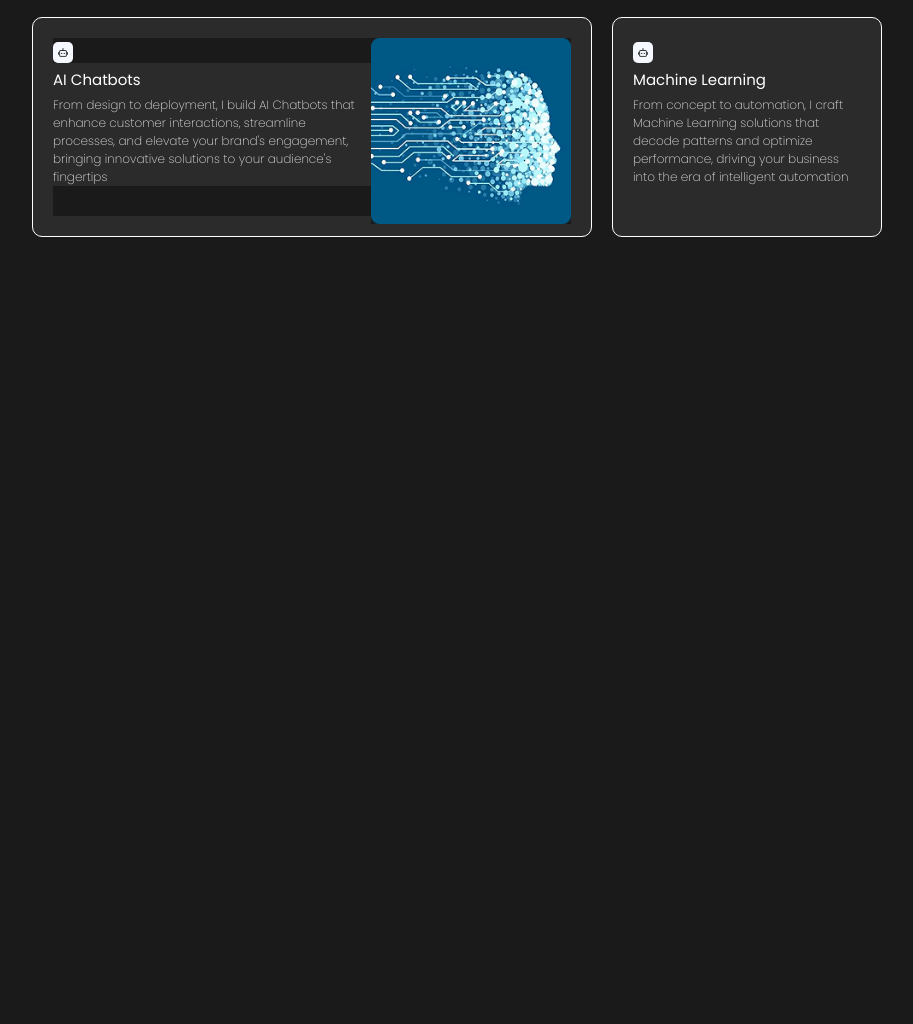
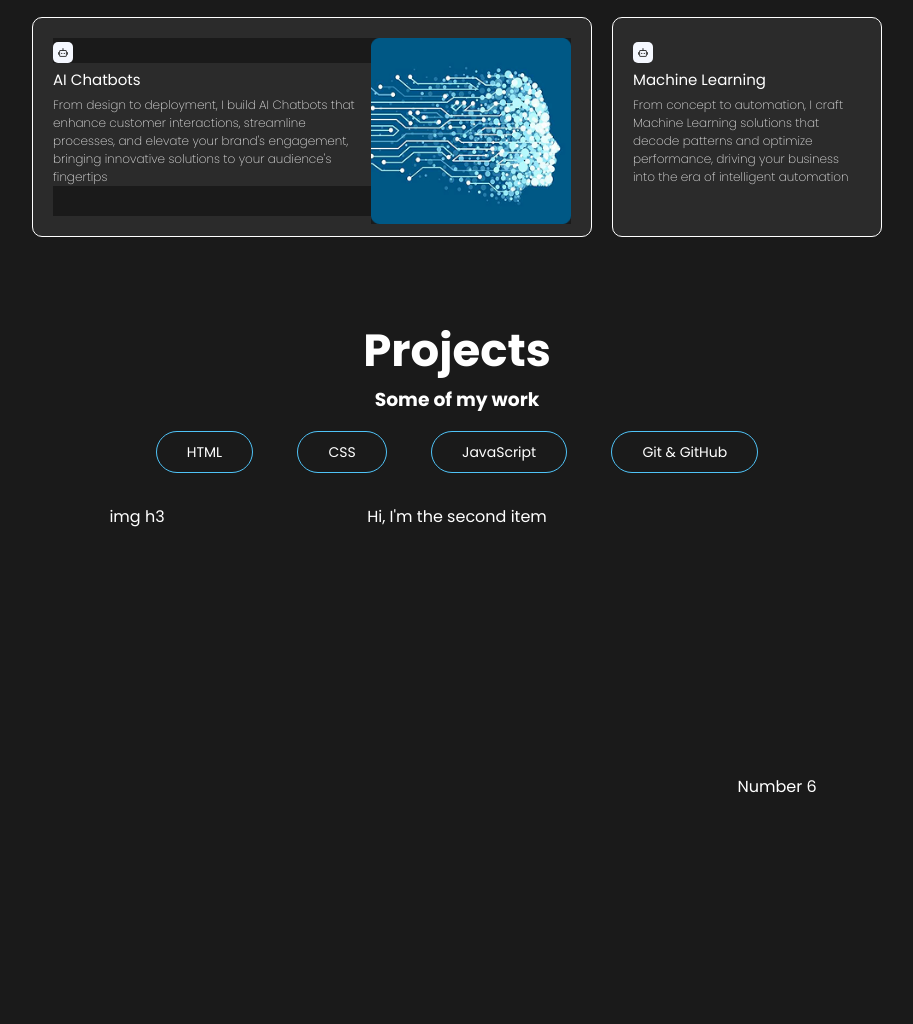
Before and after one commit to SekavArielight/devcamp-first-portfolio-website, a plain HTML site: page index.html in a window 1280 px wide. Shown: the part 1670-2694 px from the top of the page, without its empty margins (183-1096 px from the left). Before the commit the page ends 1937 px from the top, so only its background shows below. Drawn offline with nearby package versions, Linux system fonts and the light colour scheme.

Commit message:
Add projects section with grid layout and styling

```diff
--- a/index.html
+++ b/index.html
@@ -137,5 +137,31 @@
         </div>
       </div>
     </section>
+
+    <section class="section-4">
+      <h1>Projects</h1>
+      <h3>Some of my work</h3>
+      <div>
+        <a href="#">HTML</a>
+        <a href="#">CSS</a>
+        <a href="#">JavaScript</a>
+        <a href="#">Git & GitHub</a>
+      </div>
+      <div class="section-4-grid">
+        <div class="section-4-grid-item">
+          img
+          h3
+        </div>
+        <div class="section-4-grid-item">
+          Hi, I'm the second item
+        </div>
+        <div class="section-4-grid-item"></div>
+        <div class="section-4-grid-item"></div>
+        <div class="section-4-grid-item"></div>
+        <div class="section-4-grid-item">
+          Number 6
+        </div>
+      </div>
+    </section>
   </body>
 </html>
--- a/style.css
+++ b/style.css
@@ -87,6 +87,7 @@ header{
     text-align: center;
     max-width: 1200px;
     margin: 0 auto;
+    margin-bottom: 80px;
 }
 
 .section-3-grid{
@@ -156,3 +157,36 @@ header{
     border-radius: 5px;
     font-size: 10px;
 }
+
+
+.section-4{
+    text-align: center;
+    max-width: 1200px;
+    margin: 0 auto;
+}
+
+.section-4 h1{
+    font-size: 45px;
+}
+
+.section-4 h3{
+    margin-bottom: 25px;
+}
+
+.section-4 a{
+    border: 1px solid #4fc3f7;
+    padding: 10px 30px;
+    border-radius: 30px;
+    font-size: 14px;
+    margin: 20px;
+}
+
+.section-4-grid{
+    margin: 0 auto;
+    margin-top: 40px;
+    width: fit-content;
+    display: grid;
+    grid-template-columns: 300px 300px 300px;
+    grid-template-rows: 250px 250px;
+    gap: 20px;
+}
```
